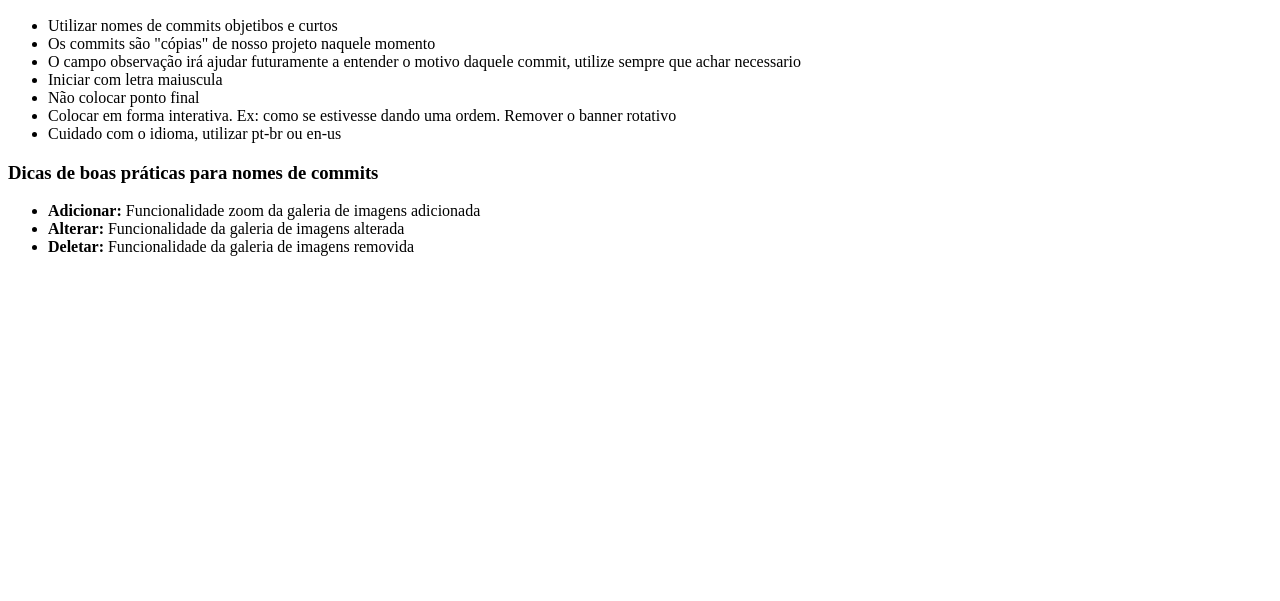
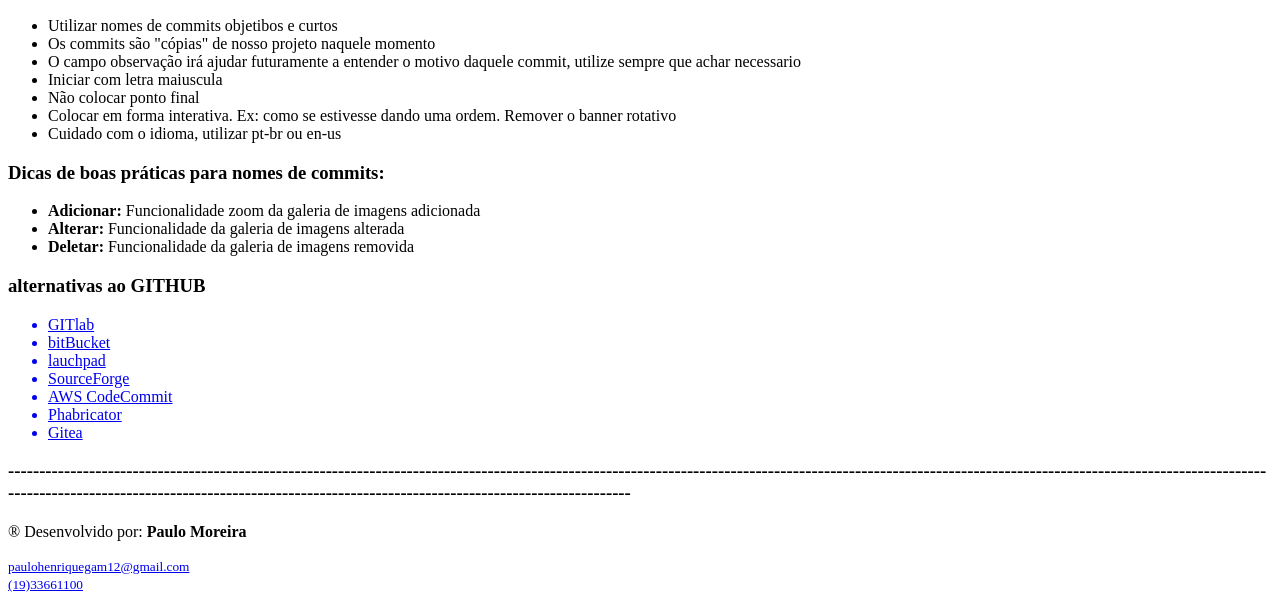
Before and after one commit to paulinhomoreira/atividade2, a plain HTML site: page index.html in a window 1280 px wide. Shown: the part 422-1023 px from the top of the page. Before the commit the page ends 800 px from the top, so only its background shows below. Drawn offline with Linux system fonts and the light colour scheme.

Commit message:
estrutura adicionada

```diff
--- a/index.html
+++ b/index.html
@@ -7,7 +7,9 @@
 </head>
 
 <body>
-    <img src="img/GitHub_Logo.png" alt="imagem github" height="300pix" >
+    <a href="https://github.com/" target="_blank">
+        <img src="img/GitHub_Logo.png" alt="imagem github" height="300pix">
+    </a>
     <H1>Conhecendo o GITHUB</H1>
     <h2>Realizando COMMITS</h2>
     <ul>
@@ -15,21 +17,61 @@
         <li>Os commits são "cópias" de nosso projeto naquele momento</li>
         <li>O campo observação irá ajudar futuramente a entender o motivo
             daquele commit, utilize sempre que achar necessario</li>
-            <li>Iniciar com letra maiuscula</li>
-            <li>Não colocar ponto final</li>
-            <li>Colocar em forma interativa. Ex: como se estivesse dando uma ordem.
-                Remover o banner rotativo</li>
-                <li>Cuidado com o idioma, utilizar pt-br ou en-us</li>
+        <li>Iniciar com letra maiuscula</li>
+        <li>Não colocar ponto final</li>
+        <li>Colocar em forma interativa. Ex: como se estivesse dando uma ordem.
+            Remover o banner rotativo</li>
+        <li>Cuidado com o idioma, utilizar pt-br ou en-us</li>
     </ul>
 
-    <h3>Dicas de boas práticas para nomes de commits</h3>
+    <h3>Dicas de boas práticas para nomes de commits:</h3>
     <ul>
         <li><b>Adicionar:</b> Funcionalidade zoom da galeria de imagens adicionada</li>
         <li><b>Alterar:</b> Funcionalidade da galeria de imagens alterada</li>
         <li><b>Deletar:</b> Funcionalidade da galeria de imagens removida</li>
 
     </ul>
+    <h3>alternativas ao GITHUB</h3>
+    <ul>
+        <a href="https://about.gitlab.com/">
+            <li>GITlab</li>
+        </a>
 
+        <a href="https://bitbucket.org/">
+            <li>bitBucket</li>
+        </a>
+
+        <a href="https://www.hugedomains.com/domain_profile.cfm?d=lauchpad.com">
+            <li>lauchpad</li>
+        </a>
+
+        <a href="https://sourceforge.net/">
+            <li>SourceForge</li>
+        </a>
+
+        <a href="https://aws.amazon.com/pt/codecommit/">
+            <li>AWS CodeCommit</li>
+        </a>
+
+        <a href="https://secure.phabricator.com/">
+            <li>Phabricator</li>
+        </a>
+
+        <a href="https://gitea.com/">
+            <li>Gitea</li>
+        </a>
+    </ul>
+    <h3>--------------------------------------------------------------------------------------------------------------------------------------------------------------------------------------------------------------------------------------------------------------------------------------------------------------
+    </h3>
+
+    <p>&reg; Desenvolvido por: <b>Paulo Moreira</b></p>
+    <a href="mailto:paulohenriquegam12@gmail.com">
+        <small>paulohenriquegam12@gmail.com</small>
+    </a>
+    <br>
+    <a href="tel:1933661100">
+        <small>(19)33661100</small>
+    </a>
 </body>
 
 </html>
```
